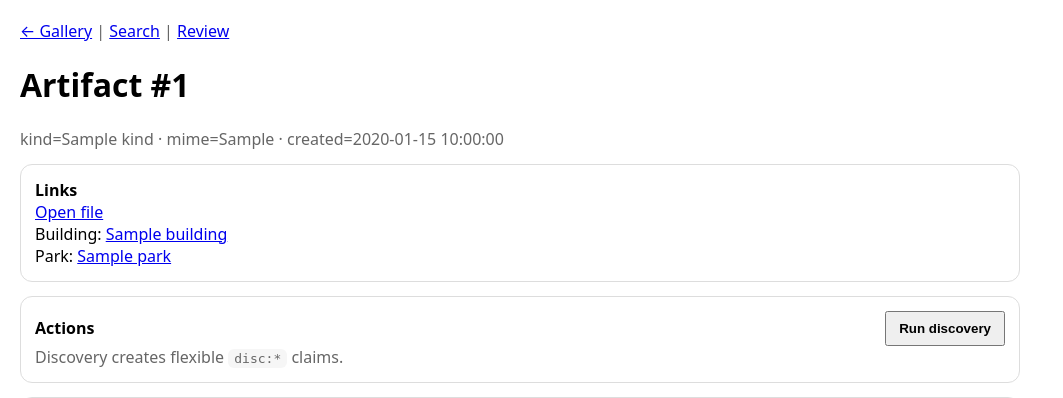
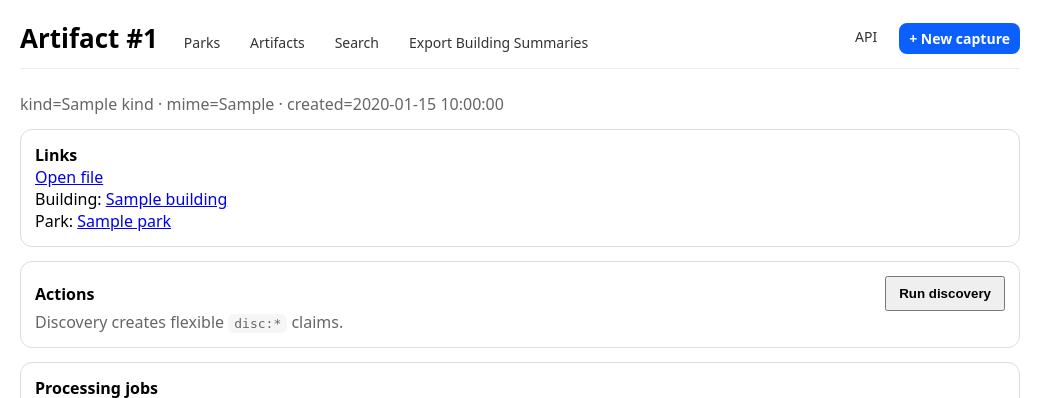
Before and after one commit to AengusMcGuinness/Powertown-MVP-rework, a FastAPI app: template backend/app/templates/artifact_detail.html in a window 1280 px wide. Shown: the top 398 px of the page, without its empty margins (0-1063 px from the left). Run offline with FastAPI, Linux system fonts and the light colour scheme; the template is opened without the code that fills it: most values are stand-ins (such as "Sample title", 1, 10 or a date in 2020); parts of the project's set-up code (start-up, migrations or seed data) failed here and were passed over.

Commit message:
Fixed double nav bar

```diff
--- a/backend/app/templates/artifact_detail.html
+++ b/backend/app/templates/artifact_detail.html
@@ -17,14 +17,11 @@
   </head>
   <body>
     <p>
-      <a href="/ui/artifacts">← Gallery</a>
-      <span class="muted"> | </span>
-      <a href="/ui/search">Search</a>
-      <span class="muted"> | </span>
-      <a href="/review">Review</a>
+      {% set page_title = "Artifact #{}".format(artifact.id) %}
+      {% include "_nav.html" %}
+
     </p>
 
-    <h1>Artifact #{{ artifact.id }}</h1>
     <div class="muted">
       kind={{ artifact.kind }} · mime={{ artifact.mime_type or "?" }} · created={{ artifact.created_at }}
     </div>
```
